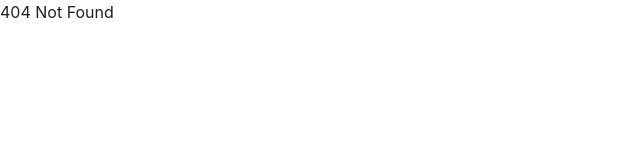
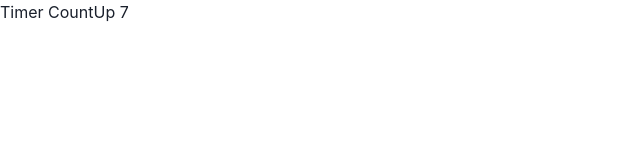
Before and after one commit to hiroharu8864/chakraui-basic-template, a React (Create React App) app: page /timer in a window 1280 px wide. Before the commit this address had no page. Shown: the top 160 px of the page, without its empty margins (0-640 px from the left). Built offline with nearby package versions, Linux system fonts and the light colour scheme.

Commit message:
Timerページ追加

```diff
--- a/package.json
+++ b/package.json
@@ -26,6 +26,7 @@
     "react-router-dom": "6.3.0",
     "react-scripts": "4.0.3",
     "styled-components": "5.3.5",
+    "swr": "1.3.0",
     "tabler-icons-react": "1.49.0"
   },
   "devDependencies": {
--- /dev/null
+++ b/src/components/Pages/Timer.tsx
@@ -0,0 +1,22 @@
+import { FC, memo, useEffect, useState } from "react";
+
+export const Timer: FC = memo(() => {
+  const [count, setCount] = useState(0);
+
+  useEffect(() => {
+    const timer = setInterval(() => {
+      setCount((c) => c + 1);
+    }, 1000);
+    return () => {
+      clearInterval(timer);
+    };
+  }, []);
+
+  return (
+    <>
+      <div>
+        <p>Timer CountUp {count}</p>
+      </div>
+    </>
+  );
+});
--- a/src/router/Router.tsx
+++ b/src/router/Router.tsx
@@ -7,6 +7,7 @@ import { MypageAccount } from "../components/Pages/MypageAccount";
 import { MypagePassword } from "../components/Pages/MypagePassword";
 import { MypageComment } from "../components/Pages/MypageComment";
 import { ButtonSample } from "../components/Pages/ButtonSample";
+import { Timer } from "../components/Pages/Timer";
 import { NotFound } from "../components/Pages/NotFound";
 import { HeaderLayout } from "../components/templates/HeaderLayout";
 
@@ -32,6 +33,7 @@ export const Router: FC = memo(() => {
           <Route path="comment" element={<MypageComment />} />
         </Route>
         <Route path="button" element={<ButtonSample />} />
+        <Route path="timer" element={<Timer />} />
         <Route path="*" element={<NotFound />} />
       </Routes>
     </BrowserRouter>
```
